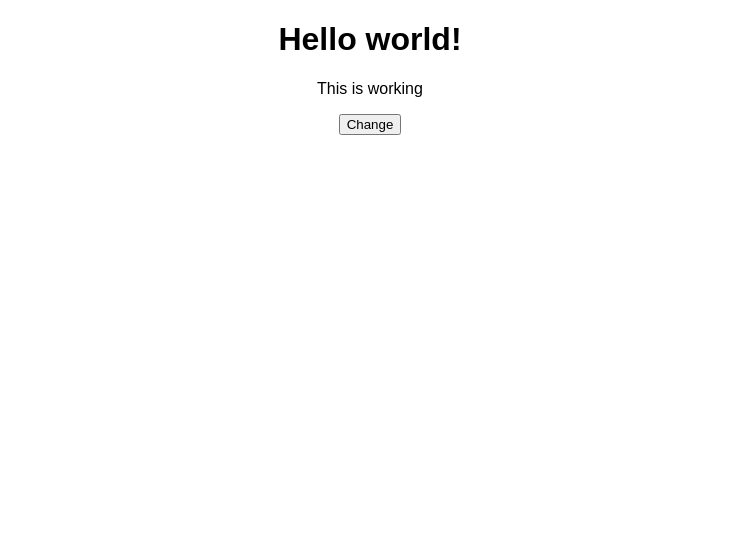
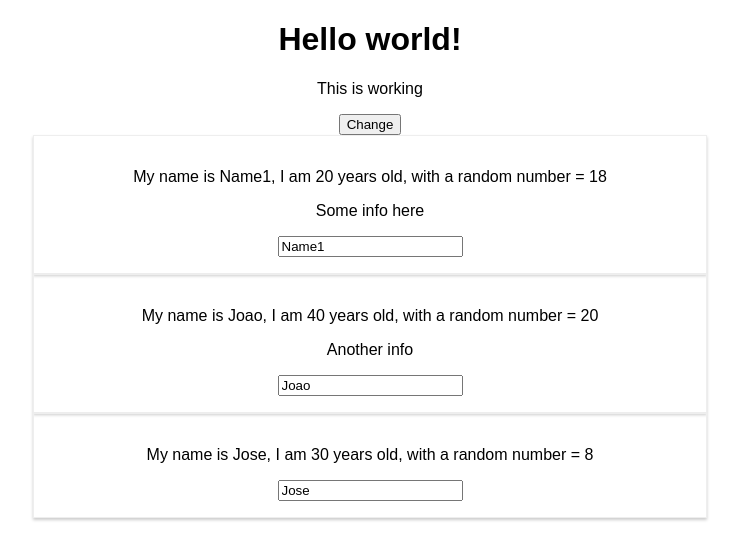
Before and after one commit to ewertonramos/sandbox-react, a React (Create React App) app: page / in a window 1280 px wide. Shown: the top 560 px of the page, without its empty margins (270-1009 px from the left). Built offline with nearby package versions, Linux system fonts and the light colour scheme.

Commit message:
adding conditional to show persons with button and js conditional

```diff
--- a/src/App.js
+++ b/src/App.js
@@ -9,7 +9,7 @@ class App extends Component {
             {name: "Joao", age: 40},
             {name: "Jose", age: 30}
         ],
-        showPersons: false
+        showPersons: true
     }
 
     switchNameHandler = (newName) => {
@@ -32,20 +32,25 @@ class App extends Component {
     }
 
     render() {
+        let persons = null;
+        if (this.state.showPersons) {
+            persons = (
+            <div>
+                <Person click={this.switchNameHandler.bind(this, 'BINDING')} personName={this.state.persons[0].name}
+                        age={this.state.persons[0].age}> Some info here </Person>
+                <Person change={this.nameChangeHandler} personName={this.state.persons[1].name}
+                        age={this.state.persons[1].age}> Another info </Person>
+                <Person click={this.switchNameHandler} personName={this.state.persons[2].name}
+                        age={this.state.persons[2].age}/>
+            </div>
+            );
+        }
         return (
             <div className="App">
                 <h1>Hello world!</h1>
                 <p>This is working</p>
                 <button onClick={this.togglePersonsHandler}>Change</button>
-                {this.state.showPersons ?
-                <div>
-                    <Person click={this.switchNameHandler.bind(this, 'BINDING')} personName={this.state.persons[0].name}
-                            age={this.state.persons[0].age}> Some info here </Person>
-                    <Person change={this.nameChangeHandler} personName={this.state.persons[1].name}
-                            age={this.state.persons[1].age}> Another info </Person>
-                    <Person click={this.switchNameHandler} personName={this.state.persons[2].name}
-                            age={this.state.persons[2].age}/>
-                </div> : null}
+                {persons}
             </div>
         );
     }
```
